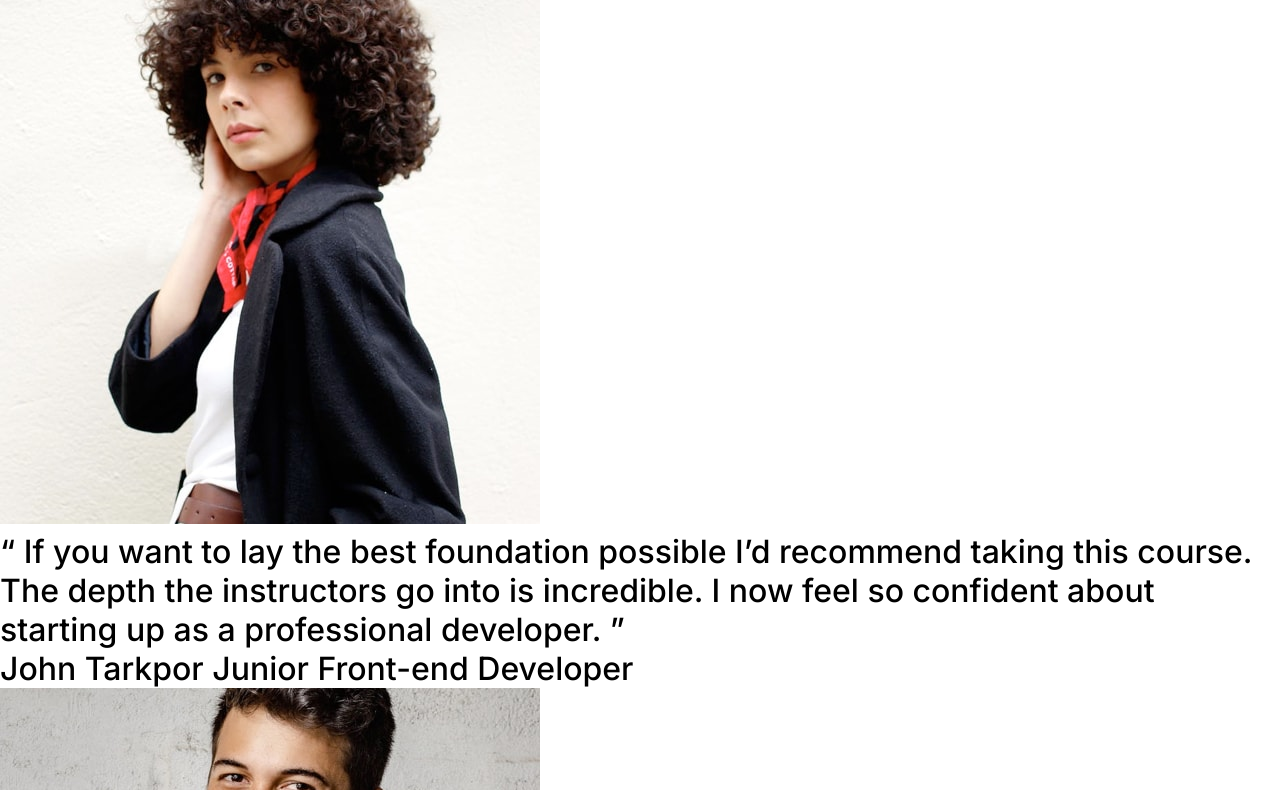
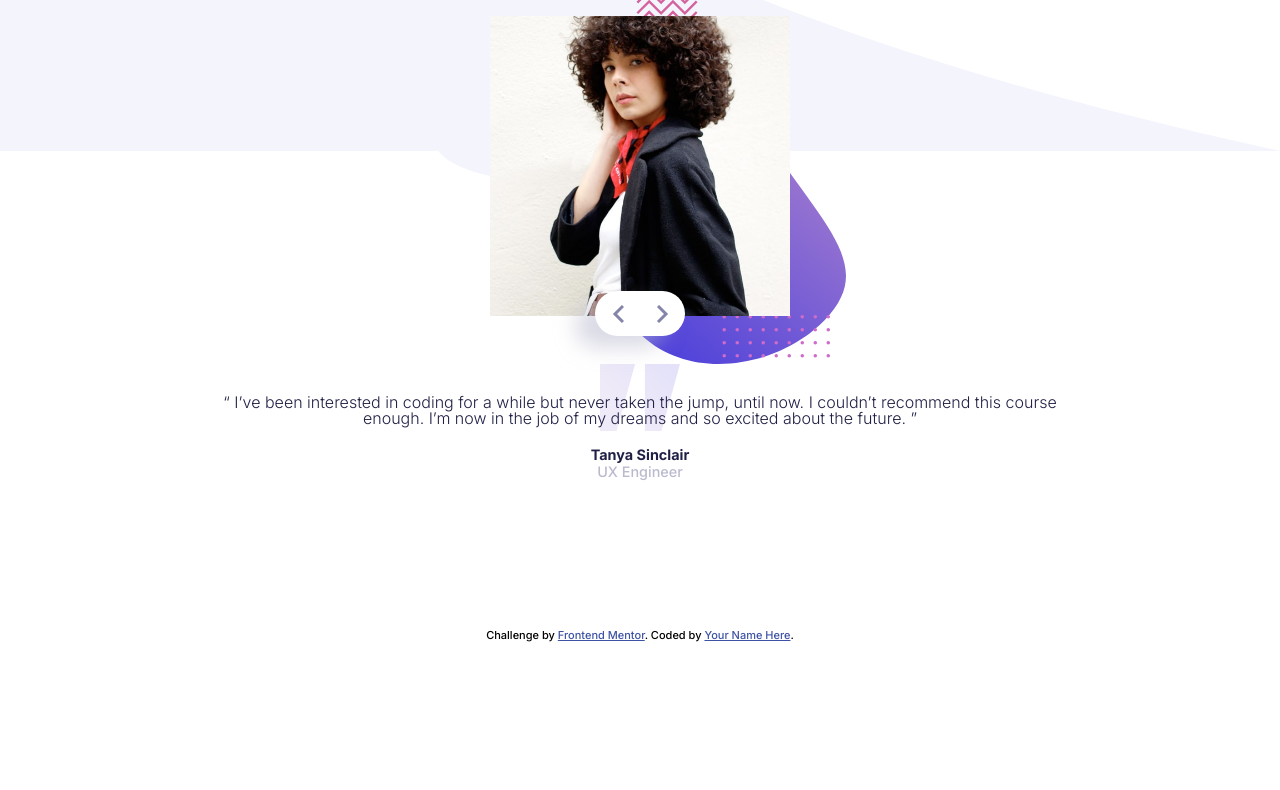
Before and after one commit to JorgeNeiva/Coding_bootcamp_testimonials-_slider, a plain HTML site: page index.html in a window 1280 px wide. Shown: the part 172-962 px from the top of the page. After the commit the page ends 814 px from the top, so only its background shows below. Drawn offline with Linux system fonts and the light colour scheme.

Commit message:
CSS work

```diff
--- a/index.html
+++ b/index.html
@@ -18,7 +18,7 @@
 <body>
   <section class="container">
     <div class="slider">
-      <div class="slide">
+      <div class="slide silde-1">
         <div class="slide-text">
           <p class="testimonial-text">
             “ I’ve been interested in coding for a while but never taken the jump, until now.
@@ -32,7 +32,7 @@
           <img src="./images/image-tanya.jpg" alt="img Tanya">
         </div>
       </div>
-      <div class="slide">
+      <div class="slide slide-2">
         <div class="slide-text">
           <p class="testimonial-text">
             “ If you want to lay the best foundation possible I’d recommend taking this course.
@@ -45,6 +45,10 @@
         <div class="slide-img">
           <img src="images/image-john.jpg" alt="img John">
         </div>
+      </div>
+      <div class="buttons">
+        <div class="next"></div>
+        <div class="prev"></div>
       </div>
     </div>
   </section>
--- a/style.css
+++ b/style.css
@@ -1,6 +1,6 @@
 @import url('https://fonts.googleapis.com/css2?family=Inter:wght@300;500;700&display=swap');
 
-body{
+body {
     font-family: 'Inter', sans-serif;
     font-size: 32px;
 }
@@ -17,4 +17,134 @@ body{
     display: flex;
     align-items: center;
     justify-content: center;
+    padding: 30px;
+    background-image: url(./images/pattern-curve.svg);
+    background-size: contain;
+    background-repeat: no-repeat;
 }
+
+.slider {
+    display: block;
+    height: 100%;
+    width: 100%;
+    max-width: 850px;
+    margin: 0 auto;
+    position: relative;
+}
+
+.slide {
+    width: 100%;
+    display: flex;
+    flex-direction: column-reverse;
+    justify-content: center;
+    align-items: center;
+    text-align: center;
+}
+
+.slide-img {
+    width: 100%;
+    margin: 0 auto;
+    height: 100%;
+    padding: 40px;
+    background-image: url(./images/pattern-bg.svg);
+    background-position: center;
+    background-repeat: no-repeat;
+    background-size: contain;
+}
+
+.slide-text {
+    padding-top: 30px;
+    display: flex;
+    align-items: center;
+    justify-content: center;
+    flex-direction: column;
+    background-image: url(./images/pattern-quotes.svg);
+    background-repeat: no-repeat;
+    background-size: 80px;
+    background-position: top center;
+}
+
+.testimonial-text {
+    font-weight: 300;
+    font-size: 1rem;
+    line-height: 1rem;
+    color: hsl(240, 38%, 20%);
+}
+
+.author-text {
+    margin-top: 20px;
+    color: hsl(240, 38%, 20%);
+    font-size: 0.9rem;
+    font-weight: 700;
+}
+
+.author-text span {
+    color: hsl(240, 18%, 77%);
+    font-weight: 500;
+    display: block;
+
+}
+
+.slide-img img {
+    height: 100%;
+    width: 300px;
+}
+
+.prev,
+.next {
+    display: inline-block;
+    width: 50%;
+    height: 100%;
+    position: absolute;
+    cursor: pointer;
+}
+
+.prev:hover,
+.next:hover {
+    background-color: hsl(240, 18%, 77%);
+    transition: 0.7s;
+}
+
+.buttons {
+    position: absolute;
+    left: 50%;
+    transform: translateX(-50%);
+    top: 315px;
+    width: 90px;
+    height: 45px;
+    box-shadow: -20px 12px 20px 0px hsl(240, 18%, 77%, 0.52);
+    border-radius: 50px;
+    background-color: white;
+    overflow: hidden;
+}
+
+.prev {
+    left: 0;
+}
+
+.next {
+    right:0;
+}
+
+.next::after,
+.prev::after {
+    content: '';
+    position: absolute;
+    height: 100%;
+    width: 100%;
+    background-repeat: no-repeat;
+    background-position: center;
+    background-size: auto;
+}
+
+.next::after {
+    background-image: url(./images/icon-next.svg);
+}
+
+.prev::after {
+    background-image: url(./images/icon-prev.svg);
+}
+
+.slide-2{
+    display: none;
+}
```
